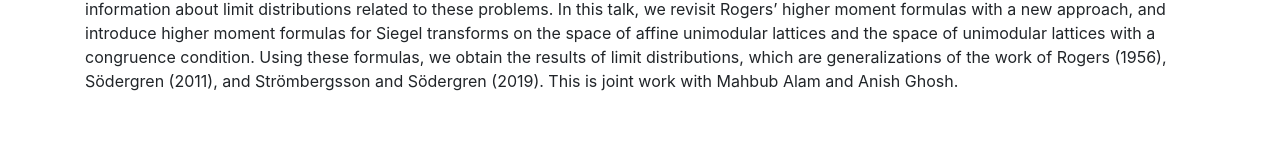
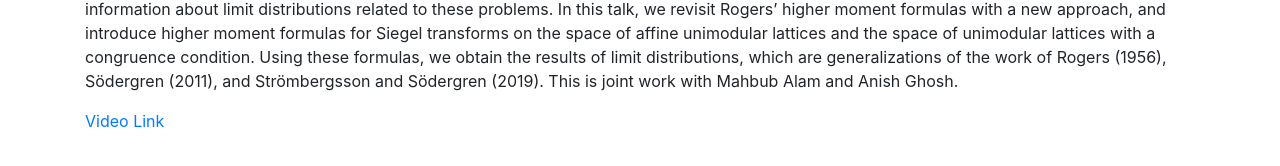
Before and after one commit to lively-cat-lover/DAHD-webinar, a Jekyll site: the page built from _posts/2021-12-03-Han.md, in a window 1280 px wide. Shown: the part 334-500 px from the top of the page. Built offline with Jekyll 4.4.1, drawn with Linux system fonts in a browser that asks for light colours.

Commit message:
add video

```diff
--- a/_posts/2021-12-03-Han.md
+++ b/_posts/2021-12-03-Han.md
@@ -22,3 +22,5 @@ lattices with a congruence condition. Using these formulas, we obtain the
 results of limit distributions, which are generalizations of the work of
 Rogers (1956), Södergren (2011), and Strömbergsson and Södergren (2019).
 This is joint work with Mahbub Alam and Anish Ghosh.
+
+[Video Link](https://drive.google.com/file/d/1GINjSEKIUDG6f4WtLR0Kk4C2MS-zRJoS/)
```
